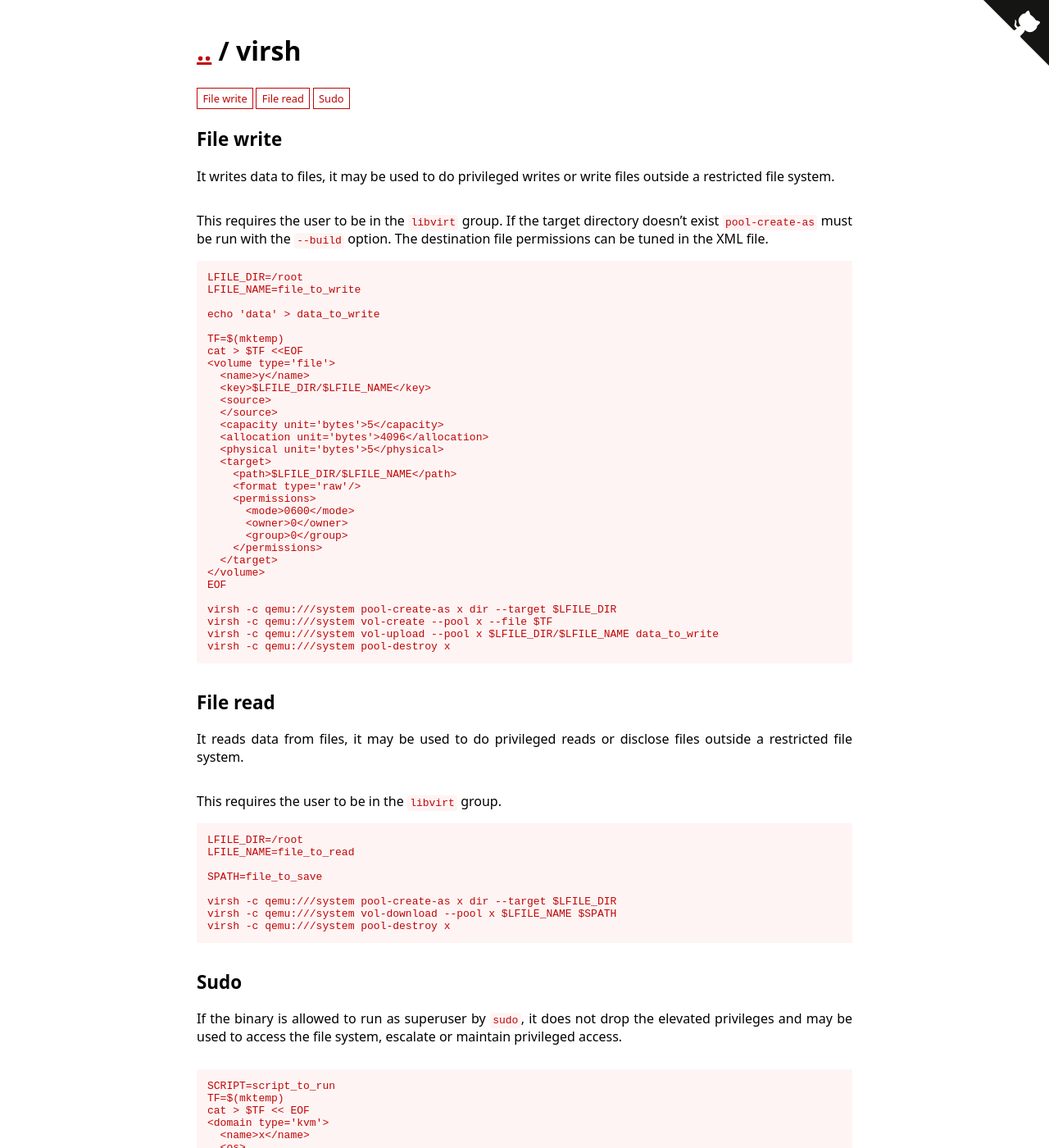
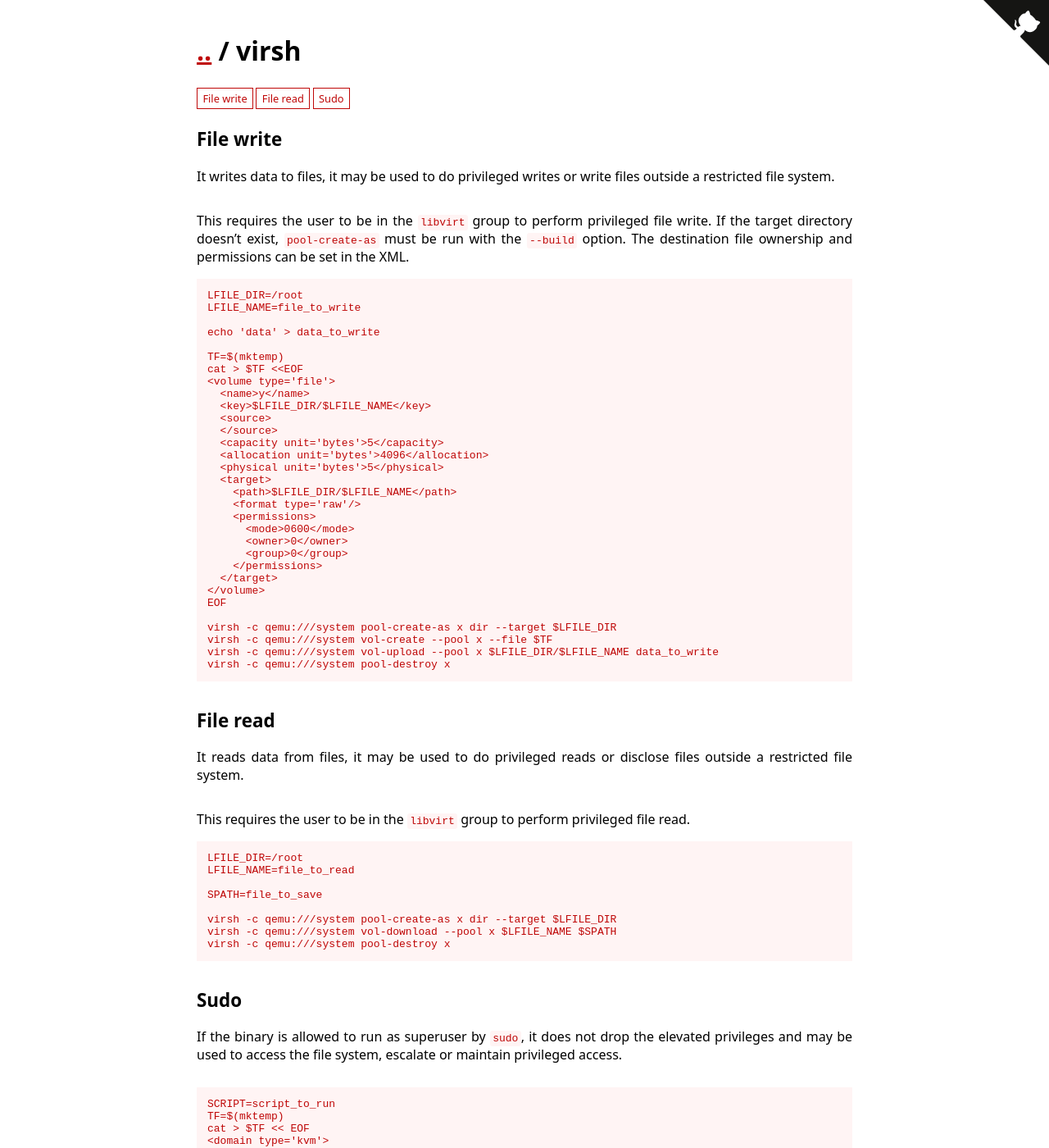
Before and after one commit to GTFOBins/GTFOBins.github.io, a Jekyll site: the page built from _gtfobins/virsh.md, in a window 1280 px wide and 1400 px high. Shown: the whole window at 82% size. Built offline with Jekyll 4.4.1, drawn with Linux system fonts in a browser that asks for light colours.

Commit message:
Polish virsh

```diff
--- a/_gtfobins/virsh.md
+++ b/_gtfobins/virsh.md
@@ -21,7 +21,7 @@ functions:
         sudo virsh -c qemu:///system create $TF
         virsh -c qemu:///system destroy x
   file-write:
-    - description: This requires the user to be in the `libvirt` group. If the target directory doesn't exist `pool-create-as` must be run with the `--build` option. The destination file permissions can be tuned in the XML file.
+    - description: This requires the user to be in the `libvirt` group to perform privileged file write. If the target directory doesn't exist, `pool-create-as` must be run with the `--build` option. The destination file ownership and permissions can be set in the XML.
       code: |
         LFILE_DIR=/root
         LFILE_NAME=file_to_write
@@ -55,7 +55,7 @@ functions:
         virsh -c qemu:///system vol-upload --pool x $LFILE_DIR/$LFILE_NAME data_to_write
         virsh -c qemu:///system pool-destroy x
   file-read:
-    - description: This requires the user to be in the `libvirt` group.
+    - description: This requires the user to be in the `libvirt` group to perform privileged file read.
       code: |
         LFILE_DIR=/root
         LFILE_NAME=file_to_read
```
